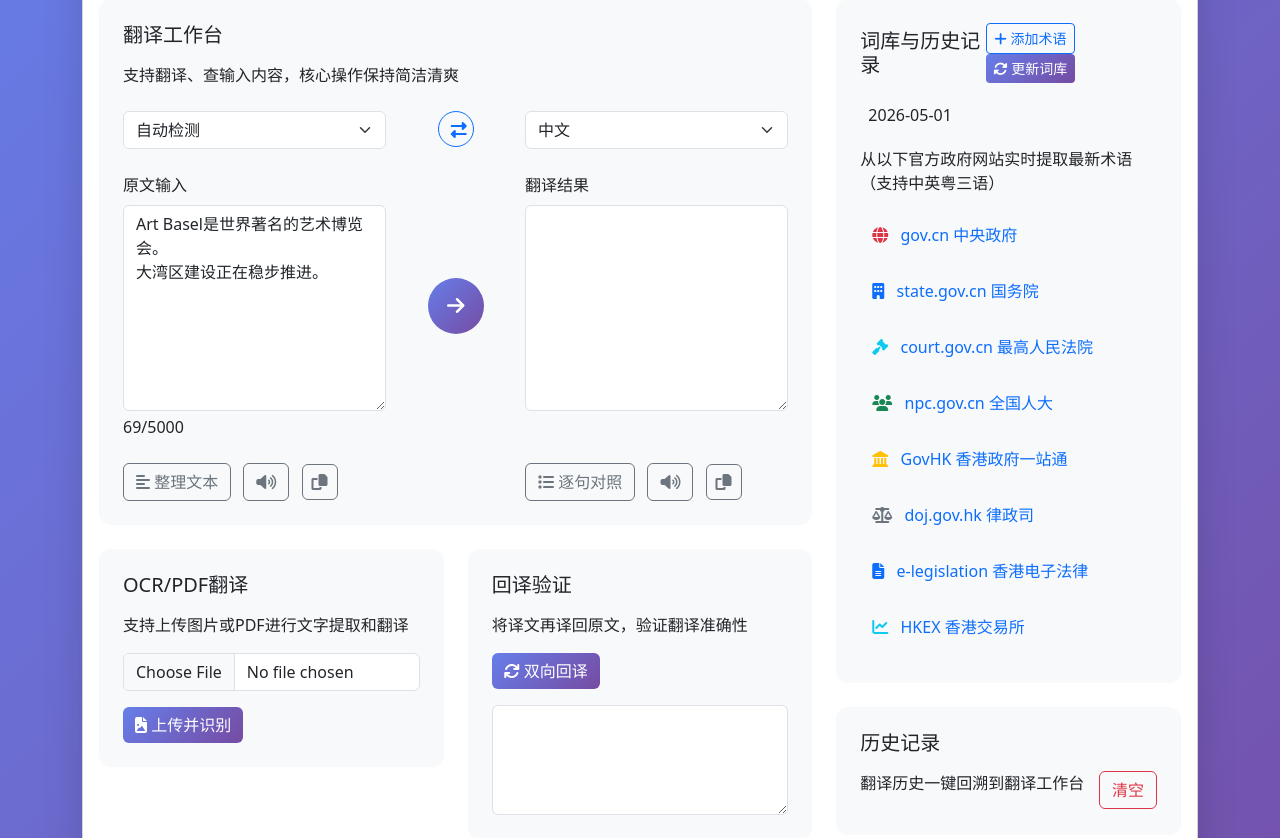
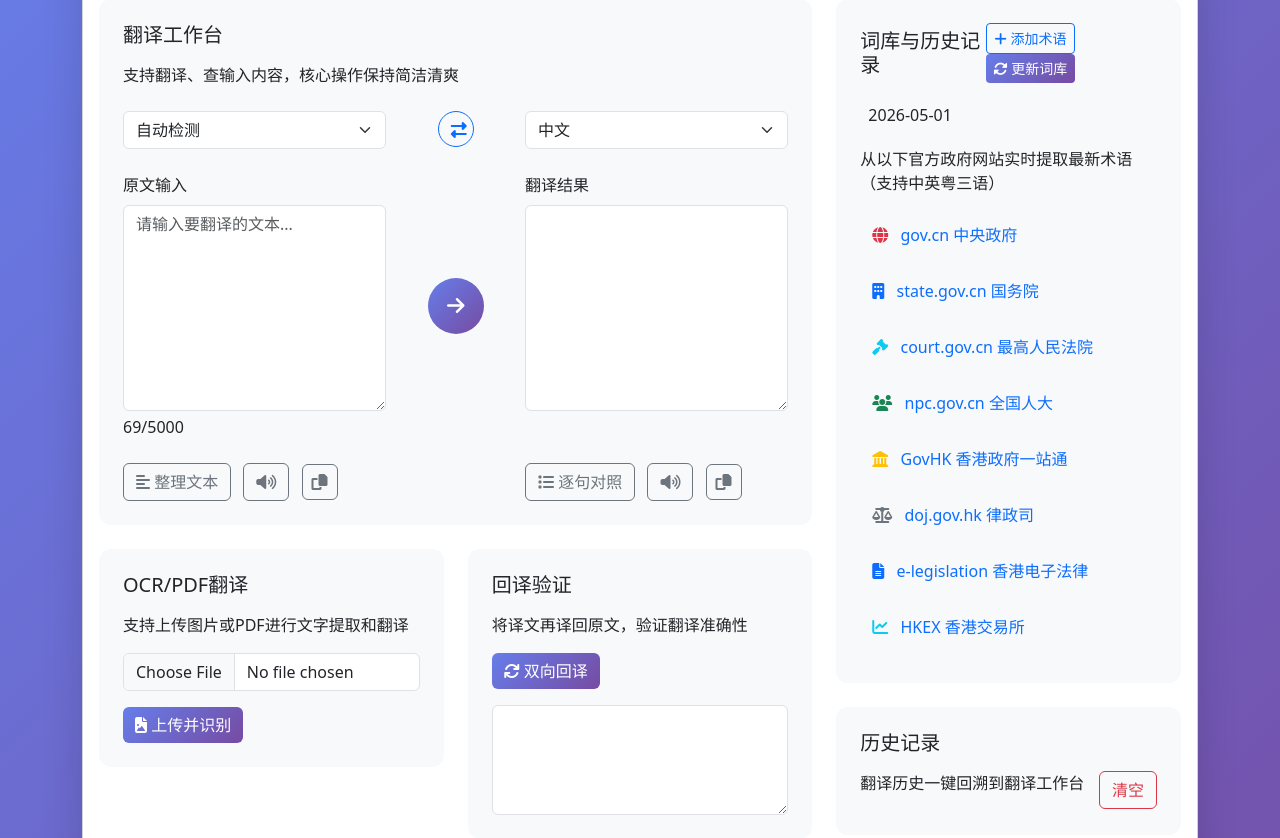
Before and after one commit to Sonia-Ye/gba-transpilot, a Flask app: page / in a window 1280 px wide. Shown: the part 209-1047 px from the top of the page. Run offline with Flask 3, Linux system fonts and the light colour scheme; some libraries are stand-ins or nearby versions.

Commit message:
Fix JS syntax error and remove default text

```diff
--- a/templates/index.html
+++ b/templates/index.html
@@ -276,9 +276,7 @@
                                             <div class="row">
                                                 <div class="col-md-5">
                                                     <label class="text-sm text-gray-600 mb-2">原文输入</label>
-                                                    <textarea id="sourceText" class="form-control" rows="8" maxlength="5000" placeholder="请输入要翻译的文本...">
-Art Basel是世界著名的艺术博览会。
-大湾区建设正在稳步推进。</textarea>
+                                                    <textarea id="sourceText" class="form-control" rows="8" maxlength="5000" placeholder="请输入要翻译的文本..."></textarea>
                                                     <div class="text-right text-sm text-gray-400 mt-1" id="charCount">69/5000</div>
                                                 </div>
 
@@ -1337,7 +1335,8 @@ Art Basel是世界著名的艺术博览会。
             this.value = '';
         });
 
-        // Glossary query button        document.getElementById('glossaryBtn').addEventListener('click', async function() {
+        // Glossary query button
+        document.getElementById('glossaryBtn').addEventListener('click', async function() {
             var query = document.getElementById('glossaryQuery').value.trim();
             var lang = document.getElementById('glossaryTargetLang').value;
 
```
